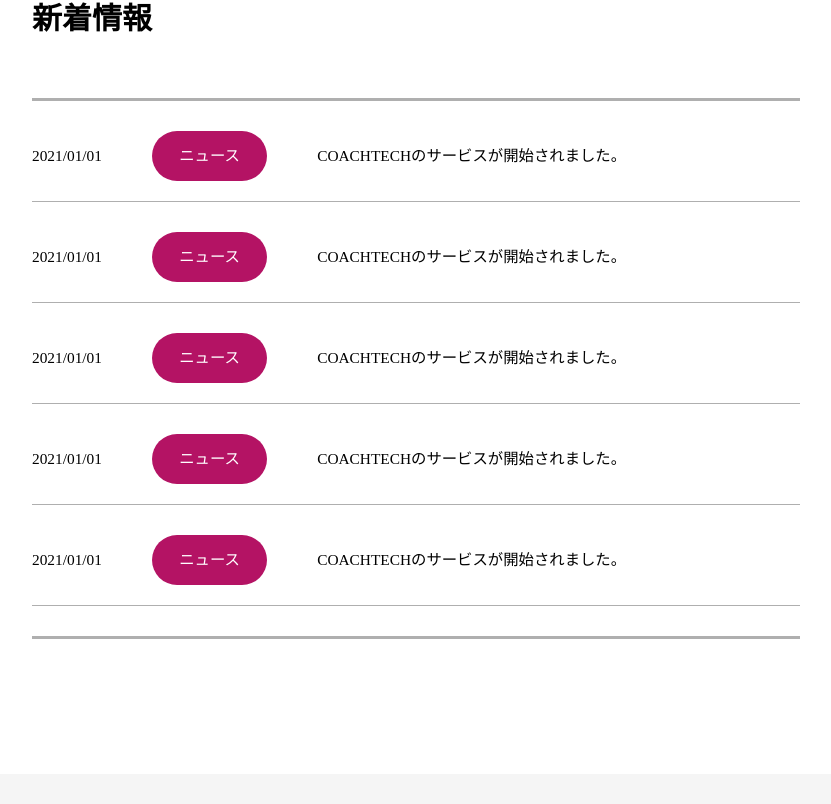
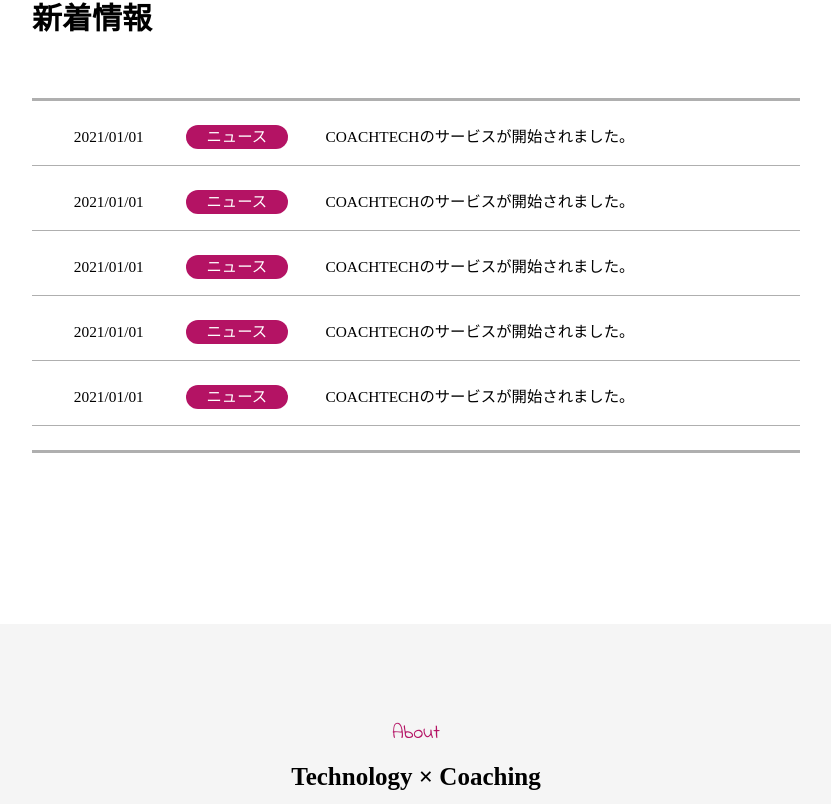
Before and after one commit to okkotonushisama/20230330_sato_lp, a plain HTML site: page index.html in a window 1280 px wide. Shown: the part 876-1680 px from the top of the page, without its empty margins (224-1055 px from the left). Drawn offline with Linux system fonts and the light colour scheme.

Commit message:
last-commit

```diff
--- a/css/style.css
+++ b/css/style.css
@@ -84,7 +84,7 @@ main.wrapper {
 
 .news {
   width: 100%;
-  height: 800px;
+  height: 650px;
 }
 
 .news-text {
@@ -111,33 +111,35 @@ main.wrapper {
 
 .news-li {
   display: flex;
-  margin: 30px 0;
+  margin: 3vh 0;
   border-bottom: 1px solid #afafaf;
-  padding-bottom: 20px;
+  padding-bottom: 2vh;
 }
 
 .news-date {
-  margin: 0 50px 0 0;
-  line-height: 50px;
+  width: 12vw;
+  line-height: 3vh;
   font-size: 1.2vw;
+  text-align: center;
 }
 
 .news-category {
-  margin: 0 50px 0 0 ;
-  width: 15%;
+  width: 8vw;
   border-radius: 30px;
   background: #b41364;
   color: white;
   text-align: center;
-  line-height: 50px;
+  line-height: 3vh;
   font-size: 1.2vw;
   white-space: nowrap;
 }
 
 .news-comment {
-  line-height: 50px;
+  width: 30vw;
+  line-height: 3vh;
   font-size: 1.2vw;
   white-space: nowrap;
+  text-align: center;
 }
 
 .about {
@@ -503,7 +505,7 @@ p.survice-third {
   position: absolute;
   top: 50%;
   left: 30px;
-  background: url(./img/mailicon.svg) no-repeat;
+  background: url(../img/mailicon.svg) no-repeat;
   background-size: cover;
   width: 40px;
   height: 40px;
```
